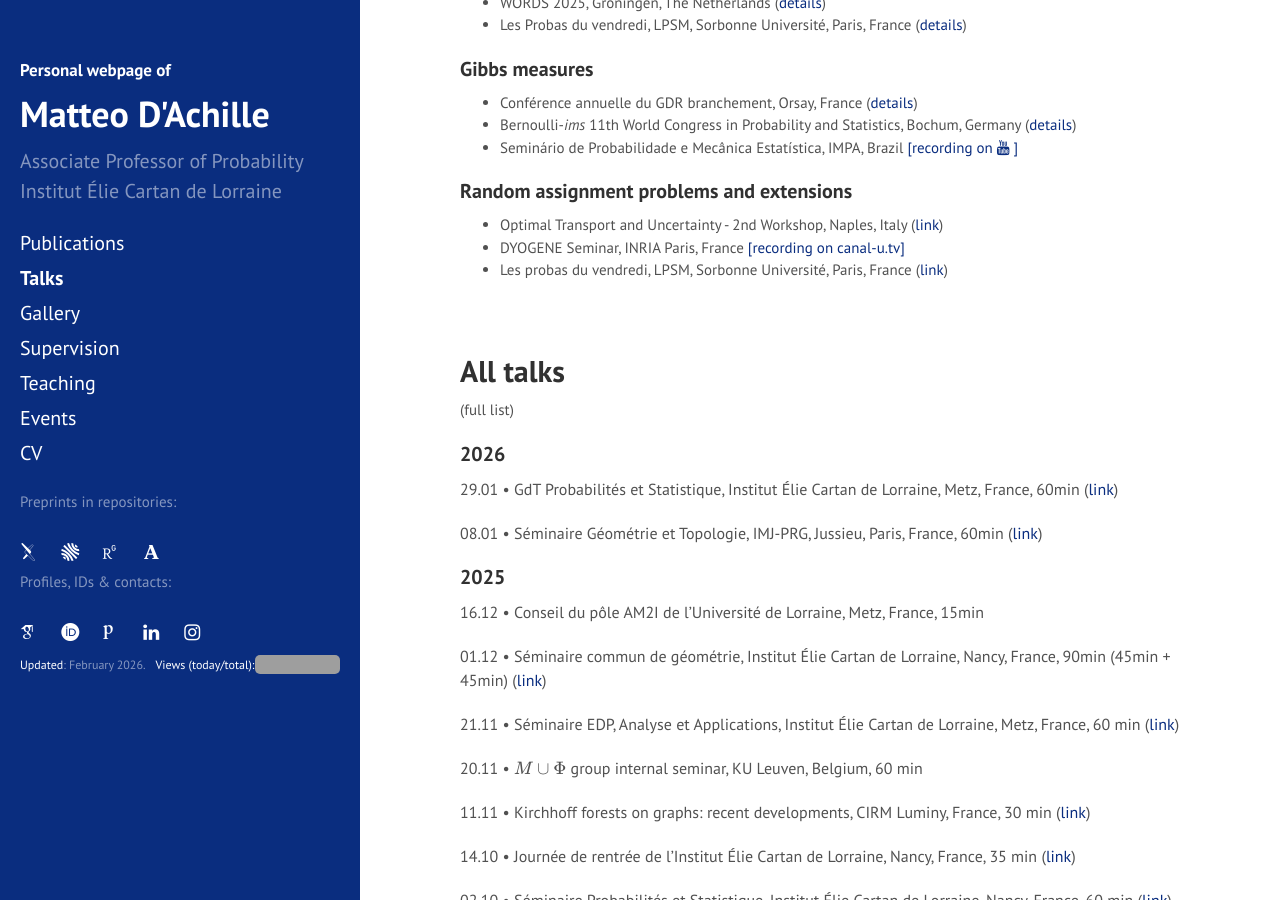
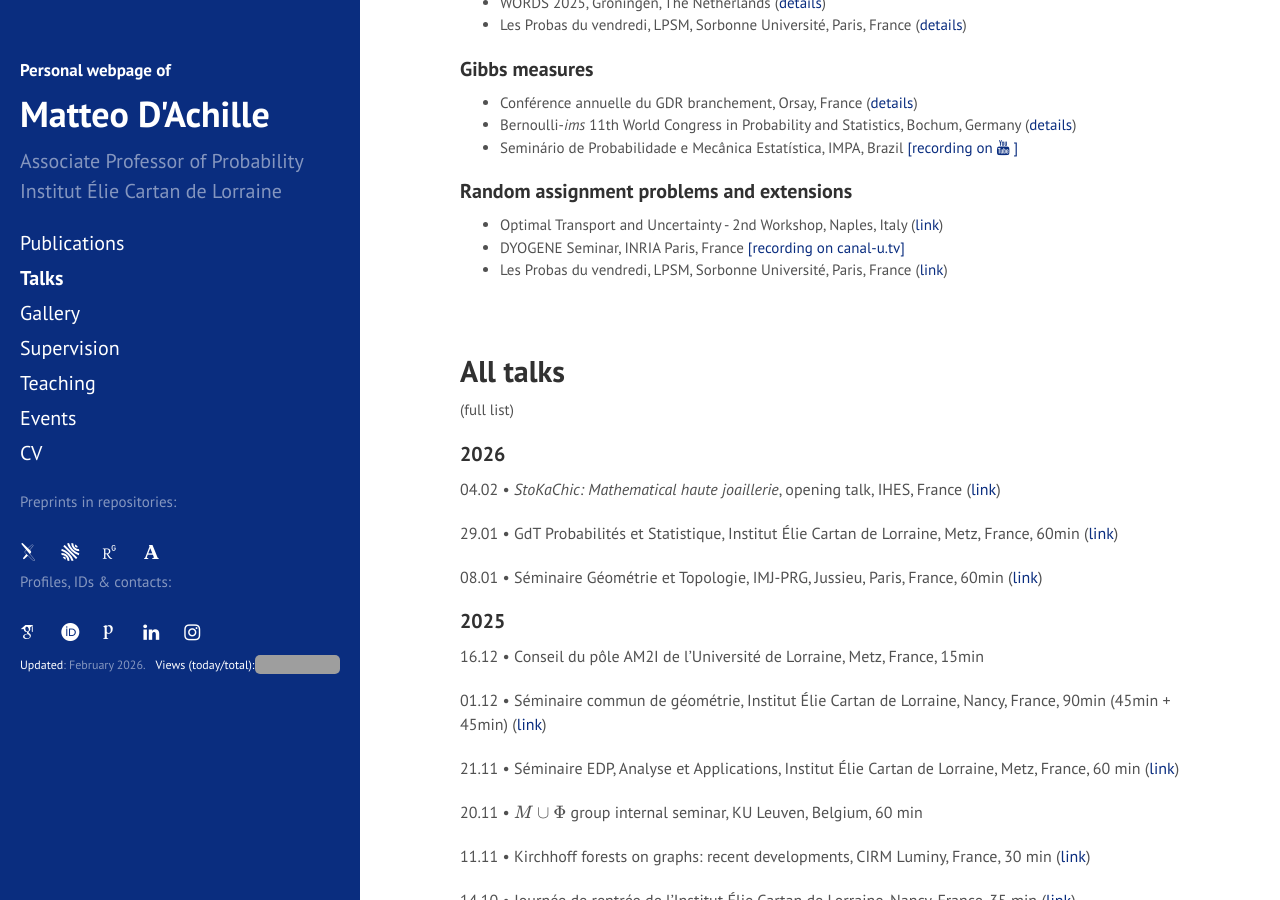
Before and after one commit to matteodachille/matteodachille.github.io, a Jekyll site: the page built from talks.md, in a window 1280 px wide and 900 px high, scrolled down 534 px. Built offline with Jekyll 4.4.1, drawn with Linux system fonts in a browser that asks for light colours; nearby versions of some CDN libraries; some web fonts are replaced; grey boxes are pictures that could not be loaded.

Commit message:
Updated Probability class

```diff
--- a/index.html
+++ b/index.html
@@ -59,7 +59,6 @@ My research interests lie in probability, mainly in random geometry, statistical
    <!--Title: _TBA_
    {: style="margin-left: 110px; margin-bottom:20px;" }-->
    </p>
-
 <h3>Upcoming/recent invitations</h3>
 
 <p style="font-size:13pt;">
--- a/talks.md
+++ b/talks.md
@@ -99,7 +99,7 @@ Title: _TBA_
 <!--- Random Geometry-Géométrie Aléatoire, CIRM Luminy, France ([link](https://conferences.cirm-math.fr/3021.html#:~:text=des%20populations%20biparentales-,Matteo){:target="_blank"})-->
 - Optimal Transport and Uncertainty - 2nd Workshop, Naples, Italy ([link](https://sites.google.com/view/otau2/home?authuser=0#:~:text=Sapienza%20di%20Roma-,Matteo%20D%27Achille){:target="_blank"})
 - DYOGENE Seminar, INRIA Paris, France [[recording on canal-u.tv]](https://www.canal-u.tv/chaines/inria/dyogeneerc-nemo-2022-seminar-series/back-and-forth-between-the-beta-distribution-and){:target="_blank"}
-- Les probas du vendredi, LPSM, Sorbonne Université, Paris, France ([link](https://www.lpsm.paris/seminaires/probasduvendredi/index#:~:text=16%2D26%20209-,Matteo%20D%27Achille,-(LAMA)%20ERAP){:target="_blank"})
+- Les Probas du vendredi, LPSM, Sorbonne Université, Paris, France ([link](https://www.lpsm.paris/seminaires/probasduvendredi/index#:~:text=16%2D26%20209-,Matteo%20D%27Achille,-(LAMA)%20ERAP){:target="_blank"})
 <!--- Optimal Transport and Uncertainty, Pisa, Italy  [[recording on <i class="fa fa-youtube fa-align-center-1x" aria-hidden="true"></i>]](https://drive.google.com/file/d/10wfRI0MZS2UnDIAGcq3a9AQJT9DSQGwe/view){:target="_blank"}-->
 <!--- Eindhoven SPOR Seminar, EURANDOM, TU/e, The Netherlands ([announcement](https://www.eurandom.tue.nl/event/einidhoven-spor-seminar/){:target="_blank"})-->
 {: style="font-size: 15px" }
@@ -113,6 +113,10 @@ Title: _TBA_
 
 #### 2026
 {: .no_toc}
+
+
+04.02 &#x2022; <i>StoKaChic: Mathematical haute joaillerie</i>, opening talk, IHES, France (<a href="https://www.linkedin.com/posts/ihes_the-opening-of-the-stokachic-exhibition-took-activity-7429178719535132672-l2BZ?utm_source=share&utm_medium=member_desktop&rcm=ACoAABa5weQBfMs4TrCYGuS7SVbu_bTh2mae9IY" target="_blank">link</a>)
+{: style="font-size: 16px" }
 
 29.01 &#x2022; GdT Probabilités et Statistique, Institut Élie Cartan de Lorraine, Metz, France, 60min
 ([link](https://iecl.univ-lorraine.fr/events/foret-couvrante-massique-sur-le-graphe-complet-distribution-exacte-et-limite-locale/){:target="_blank"})
```
Also changed, not shown: _courses/Infstat2026.md (+2 -1 lines), _courses/Proba2026.md (+1 -1 lines).
